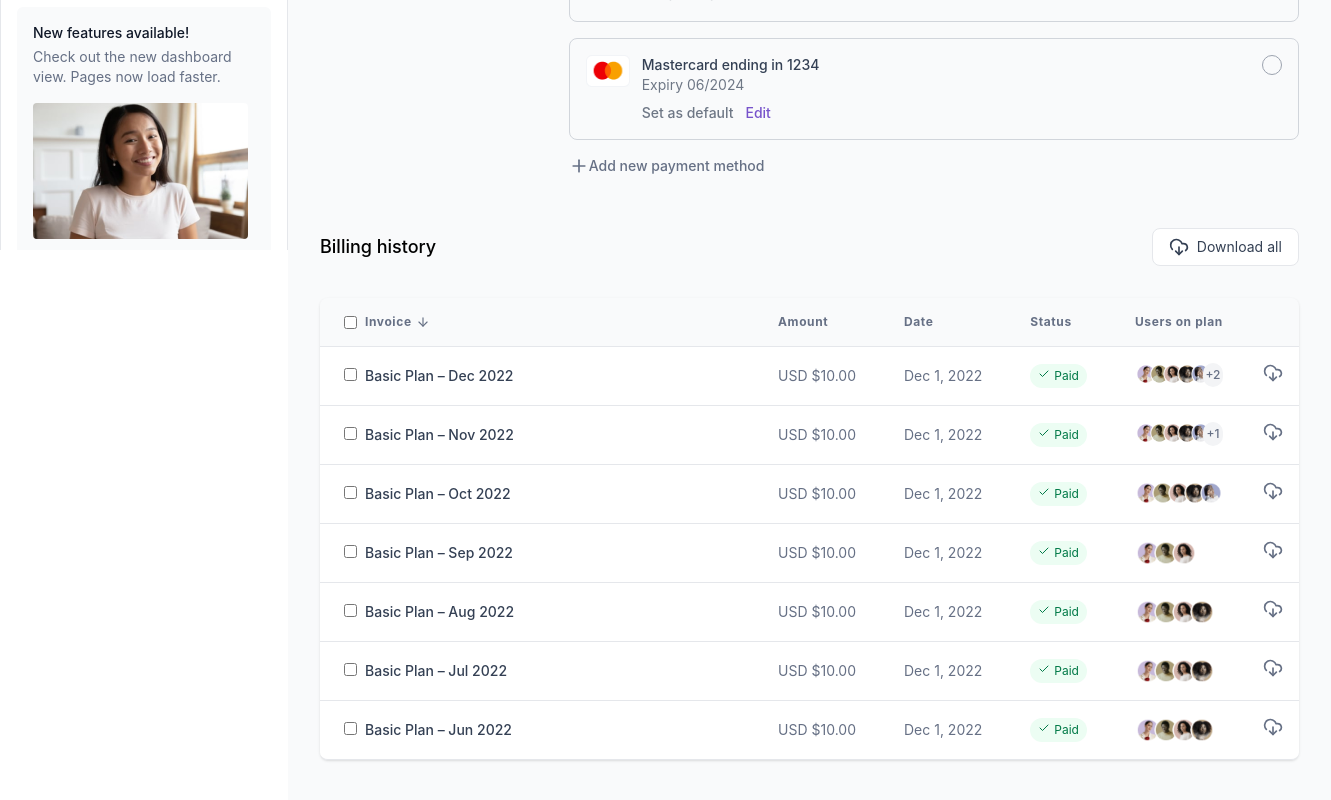
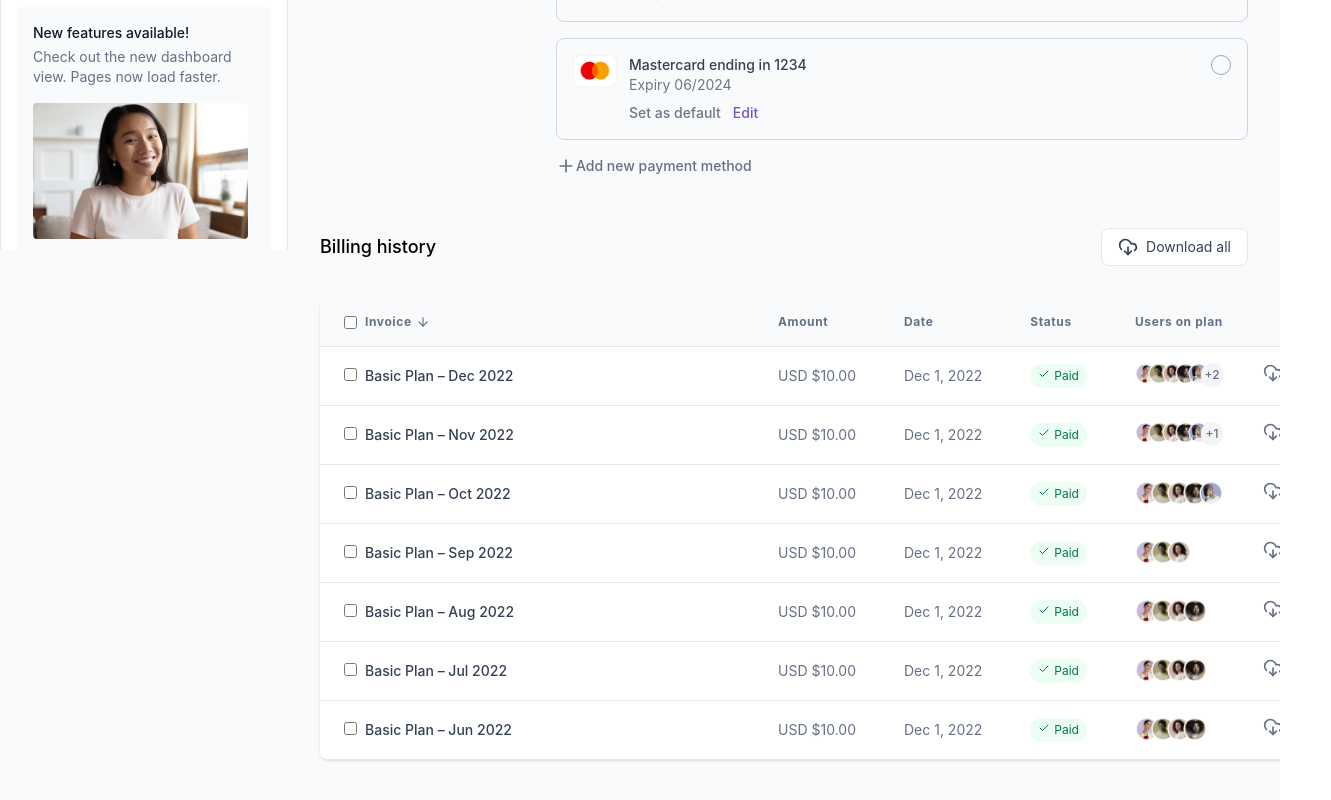
Before and after one commit to larrybabs/untitled-ui, a React (Create React App) app: page / in a window 1280 px wide. Shown: the part 550-1350 px from the top of the page, 1331 px wide, since content can reach past the window. Built offline with nearby package versions, Linux system fonts and the light colour scheme.

Commit message:
fix responsiveness bug

```diff
--- a/src/components/BillingTable.jsx
+++ b/src/components/BillingTable.jsx
@@ -126,12 +126,12 @@ const BillingTable = () => {
                         </td>
                         <td className="px-6 py-4 whitespace-nowrap flex -space-x-2">
                           {bill.users.slice(0, 5).map((img, idx) => (
-                            <td
+                            <span
                               key={idx}
                               className="rounded-full border-1 border-white"
                             >
                               <img src={img} alt="" width={24} />
-                            </td>
+                            </span>
                           ))}
                           {bill.users.length > 5 ? (
                             <span className="rounded-full border-1 border-white bg-gray-100 w-6 h-6 m-auto pt-1 text-center item text-xs font-medium">
--- a/src/components/Navbar.jsx
+++ b/src/components/Navbar.jsx
@@ -46,7 +46,7 @@ const Navbar = () => {
 
       {/* Desktop sidebar */}
 
-      <div className="overflow-y-scroll h-full w-72 fixed hidden sm:block">
+      <div className="overflow-y-scroll h-full w-72 fixed hidden md:block">
         <div className="container px-4 py-8 border bg-white">
           <div className="items-center hidden sm:flex">
             <img src={Logo} alt="logo" />
@@ -126,7 +126,7 @@ const Navbar = () => {
 
       {/* mobile nav*/}
 
-      <div className="items-center justify-between p-4 bg-white flex sm:hidden w-full fixed z-20">
+      <div className="items-center justify-between p-4 bg-white flex md:hidden w-full fixed z-20">
         <div className="items-center flex w-full">
           <img src={Logo} alt="logo" />
           <p className="pl-2 text-xl">Untitled UI</p>
@@ -141,7 +141,7 @@ const Navbar = () => {
         className={
           !isOpen
             ? "hidden"
-            : "fixed bg-dark bg-opacity-25 w-full h-full shadow-md flex flex-col z-10 sm:hidden"
+            : "fixed bg-dark bg-opacity-25 w-full h-full shadow-md flex flex-col z-10 md:hidden"
         }
 
       >
@@ -164,7 +164,7 @@ const Navbar = () => {
                 <li key={item.name} onClick={() => setActiveTab(item.name)}>
                   <div
                     className={`flex justify-between py-2 px-3 ${
-                      item.name === "support" ? "mt-36" : ""
+                      item.name === "support" ? "mt-20" : ""
                     } ${
                       activeTab === item.name ? "bg-[#F9FAFB] rounded-lg" : ""
                     }`}
@@ -197,7 +197,7 @@ const Navbar = () => {
               <p className="text-secondary">olivia@untitledui.com</p>
             </div>
             <a href="/">
-              <LuLogOut />
+              <LuLogOut size={24}/>
             </a>
           </div>
         </div>
--- a/src/pages/settings.jsx
+++ b/src/pages/settings.jsx
@@ -25,7 +25,7 @@ const Settings = () => {
         <Navbar />
       </aside>
 
-      <main className="bg-[#F9FAFB] pt-28 sm:pt-8 sm:ml-72 w-full h-full sm:p-8">
+      <main className="bg-[#F9FAFB] pt-28 sm:pt-24 md:pt-8 md:pl-80 w-full h-full sm:p-8">
         <div className="px-4 sm:px-0">
           <h1 className="font-medium text-3xl text-dark">Settings</h1>
           <p className="text-secondary mt-1">
```
